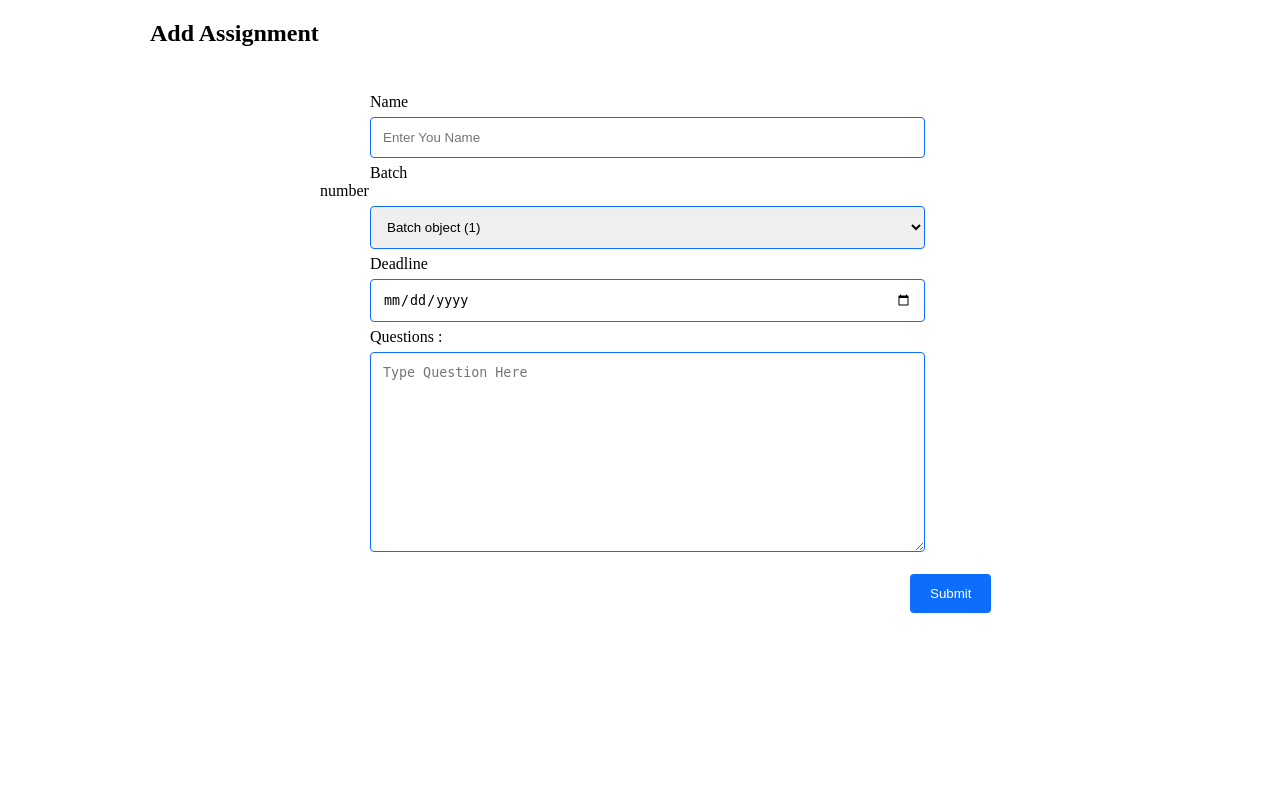
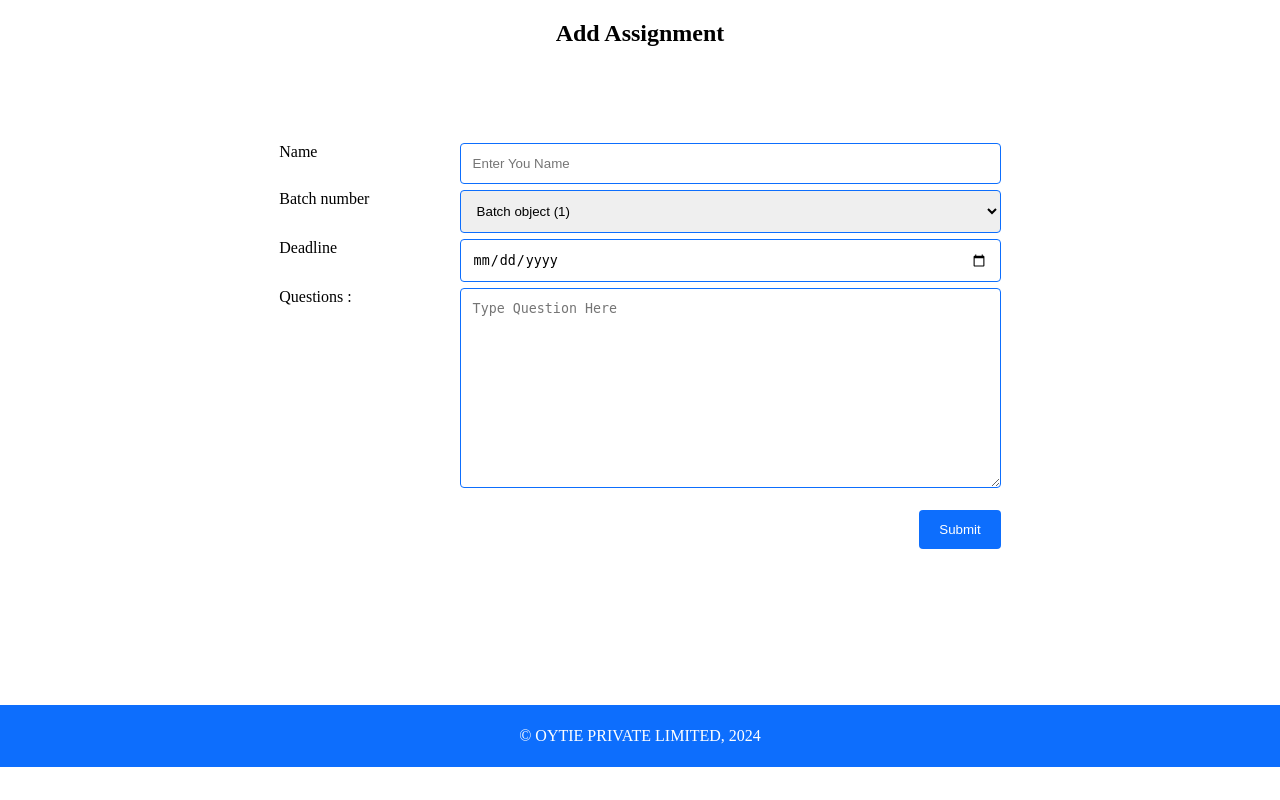
Before and after one commit to utkarsh222004/Oytie_TEAM_4, a Django app: template assignment_management/templates/assignment_creation.html in a window 1280 px wide. Run offline with Django 4.2, Linux system fonts and the light colour scheme; the template is opened without the code that fills it: values that come from a table or form of the project are taken from there, others are empty; data comes from the database, SQL or seed files in the repository.

Commit message:
Updated assignment_creation.html with footer

```diff
--- a/assignment_management/templates/assignment_creation.html
+++ b/assignment_management/templates/assignment_creation.html
@@ -2,16 +2,29 @@
 <html>
 
 <head>
+  <title>Add Assignment</title>
 
 </head>
 <style>
   * {
+    padding: 0;
+    margin: 0;
     box-sizing: border-box;
-    margin-left: 50px;
-    margin-right: 50px;
+    overflow: hidden;
+  }
+
+  .title {
+    margin-top: 20px;
+    display: flex;
+    justify-content: center;
+    align-items: center;
   }
 
   .container {
+    display: flex;
+    align-items: center;
+    justify-content: center;
+    margin-top: 70px;
     border-radius: 5px;
     padding: 20px;
   }
@@ -77,6 +90,24 @@
     clear: both;
   }
 
+  .footer {
+    background: #0d6efd;
+    width: 100%;
+    padding: 22px 0;
+    margin-top: 17vh;
+    text-align: center;
+    height: fit-content;
+    color: #fff;
+  }
+
+  .footer p {
+    display: flex;
+    justify-content: center;
+    align-items: center;
+    text-align: center;
+  }
+
+
   @media screen and (max-width: 600px) {
 
     .col-25,
@@ -90,7 +121,7 @@
 
 <body>
 
-  <h2>Add Assignment</h2>
+  <h2 class="title">Add Assignment</h2>
 
   <div class="container">
     <form action="{% url 'add_assignment'%}">
@@ -140,6 +171,10 @@
       </div>
     </form>
   </div>
+
+  <footer class="footer">
+    <p>&copy; OYTIE PRIVATE LIMITED, 2024</p>
+  </footer>
 </body>
 
 </html>
```
